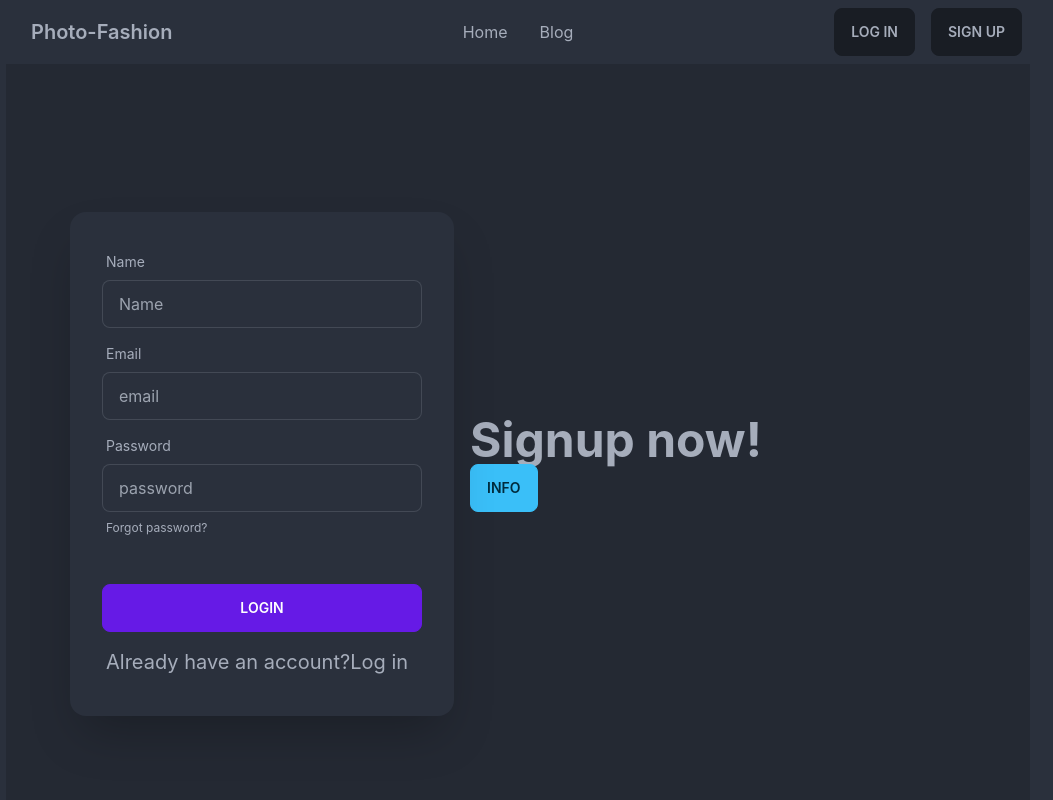
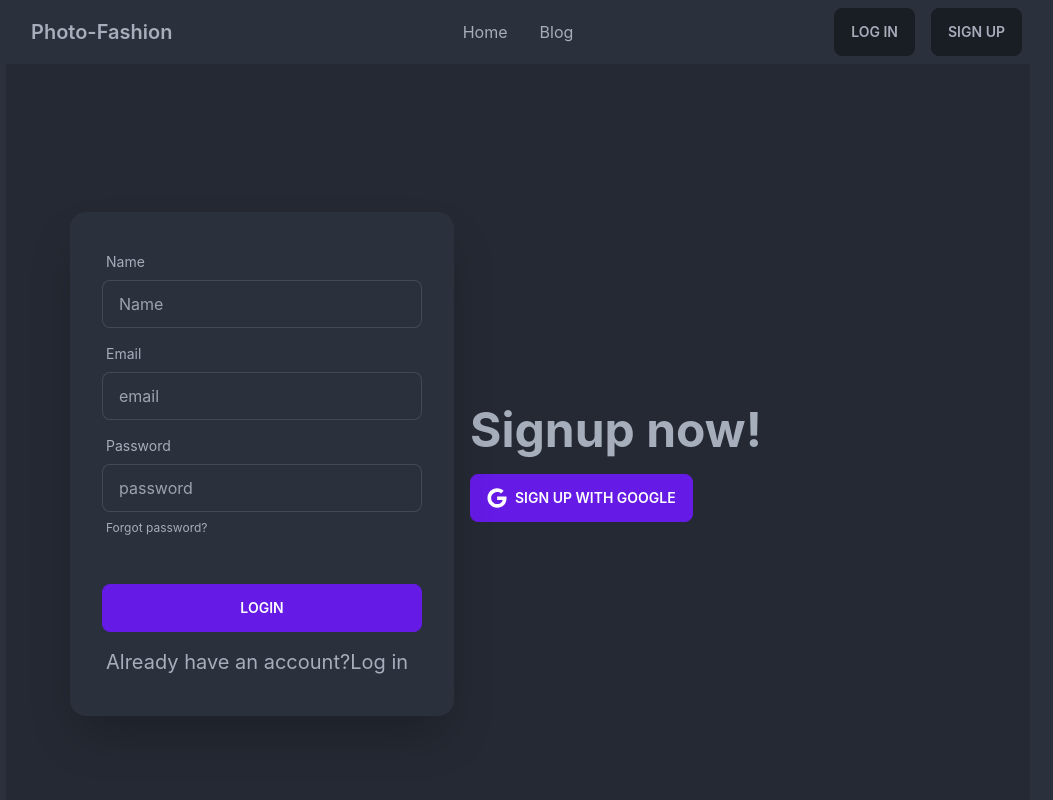
Before and after one commit to Baidyanath-k/photo-fashion-react-client, a React (Create React App) app: page /Signup in a window 1280 px wide. Shown: the top 800 px of the page, without its empty margins (122-1175 px from the left). Built offline with nearby package versions, Linux system fonts and the light colour scheme.

Commit message:
google signup end

```diff
--- a/src/Context/AuthProvider/AuthProvider.js
+++ b/src/Context/AuthProvider/AuthProvider.js
@@ -1,10 +1,11 @@
 import React, { createContext, useState } from 'react';
-import { createUserWithEmailAndPassword, getAuth, signInWithEmailAndPassword } from "firebase/auth";
+import { createUserWithEmailAndPassword, getAuth, GoogleAuthProvider, signInWithEmailAndPassword, signInWithPopup } from "firebase/auth";
 import app from '../../firebase/firebase.config';
 
 
 export const AuthContext=createContext();
 const auth=getAuth(app)
+const provider=new GoogleAuthProvider();
 const AuthProvider = ({children}) => {
 
     const [user,setUser]=useState();
@@ -19,12 +20,17 @@ const AuthProvider = ({children}) => {
         return signInWithEmailAndPassword(auth,email,password)
     }
 
+    // Google SignIN
+    const googleSignup=()=>{
+        return signInWithPopup(auth,provider);
+    }
 
 
     const authInfo={
         user,
         createUser,
-        login
+        login,
+        googleSignup
     }
 
 
--- a/src/Pages/Signup/Signup.js
+++ b/src/Pages/Signup/Signup.js
@@ -1,13 +1,16 @@
 import React, {useContext, useState} from 'react';
 import {Link} from 'react-router-dom';
 import {AuthContext} from '../../Context/AuthProvider/AuthProvider';
+import { FaGoogle } from "react-icons/fa";
+
 
 const Signup = () => {
-    const {createUser} = useContext(AuthContext);
+    const {createUser,googleSignup} = useContext(AuthContext);
     const [success,
         setSuccess] = useState(false);
     const [unsuccess,
         setUnsuccess] = useState(false);
+
     const handleCreateUser = (event) => {
         event.preventDefault();
         const form = event.target;
@@ -28,12 +31,27 @@ const Signup = () => {
             console.error(error);
         })
     }
+
+    const handleGoogleSign=()=>{
+        googleSignup()
+        .then(result=>{
+            const user=result.user;
+            console.log(user)
+        })
+        .catch(error=>{
+            console.error(error);
+        })
+    }
+
+
     return (
         <div className="hero min-h-screen bg-base-200">
             <div className="hero-content w-full flex-col lg:flex-row-reverse">
                 <div className="text-center lg:text-left w-1/2">
                     <h1 className="text-5xl font-bold">Signup now!</h1>
-                    <button className="btn btn-info">Info</button>
+                    <button onClick={handleGoogleSign} className="btn btn-primary mt-5">
+                        <FaGoogle className='text-xl mr-2'></FaGoogle> <span>Sign UP with Google</span>
+                    </button>
                 </div>
                 <div className="card flex-shrink-0 w-1/2 max-w-sm shadow-2xl bg-base-100">
                     <form onSubmit={handleCreateUser} className="card-body">
```
